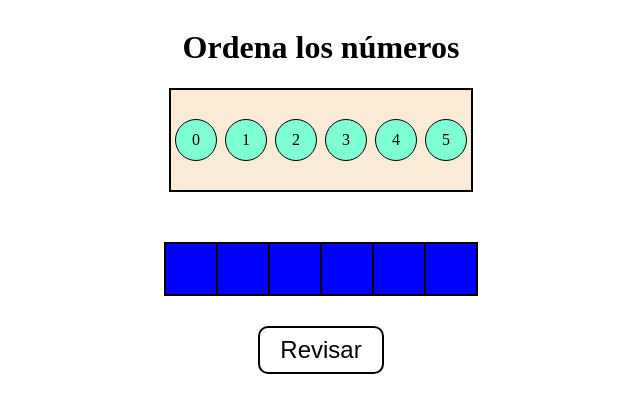
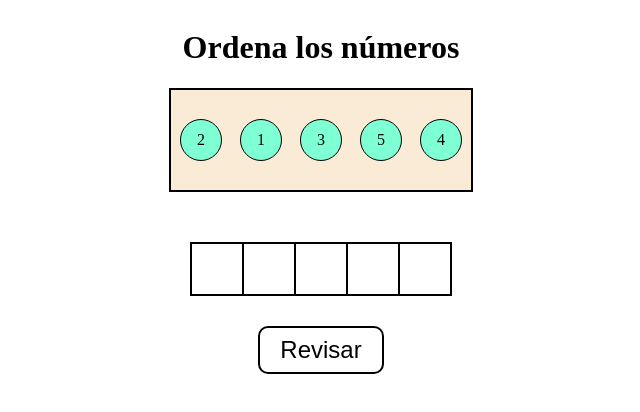
Before and after one commit to CristoferNava/sort-numbers-drag-and-drop-react, a React (Vite) app: page / in a window 1280 px wide. Shown: the top 412 px of the page, without its empty margins (319-959 px from the left). Built offline with nearby package versions, Linux system fonts and the light colour scheme.

Commit message:
Drag the numbers to squares functionality was added.

```diff
--- a/src/App.css
+++ b/src/App.css
@@ -35,7 +35,7 @@
 }
 
 .squares-container {
-  background-color: blueviolet;
+  /* background-color: blueviolet; */
   margin-bottom: 30px;
 
   display: flex;
@@ -47,7 +47,7 @@
   border-top: var(--custom-border);
   border-right: var(--custom-border);
   border-bottom: var(--custom-border);
-  background-color: blue;
+  /* background-color: blue; */
 
   display: flex;
   justify-content: center;
--- a/src/App.jsx
+++ b/src/App.jsx
@@ -5,22 +5,56 @@ import { useState } from "react";
 import "./App.css";
 
 function App() {
-  const [numbers, setNumbers] = useState([0, 1, 2, 3, 4, 5]);
-  const [squares, setSquares] = useState(new Array(numbers.length).fill(null));
+  const [numbers, setNumbers] = useState(
+    new Map([
+      [2, 2],
+      [1, 1],
+      [3, 3],
+      [5, 5],
+      [4, 4],
+    ])
+  );
+  const [squares, setSquares] = useState(
+    new Array([...numbers.values()].length).fill(null)
+  );
 
+  console.log(squares);
   return (
     <main className="main">
       <h1 className="main-title">Ordena los números</h1>
 
       <div className="numbers-container">
-        {numbers.map((number) => {
+        {[...numbers.values()].map((number) => {
           return <Number key={number} value={number} />;
         })}
       </div>
 
       <div className="squares-container">
-        {squares.map((square, idx) => {
-          return <Square key={idx} />;
+        {squares.map((squareVal, idx) => {
+          if (squareVal != null) {
+            return (
+              <Square
+                key={idx}
+                id={idx}
+                squares={squares}
+                setSquares={setSquares}
+                numbers={numbers}
+                setNumbers={setNumbers}
+              >
+                <Number value={squareVal} />
+              </Square>
+            );
+          }
+          return (
+            <Square
+              key={idx}
+              id={idx}
+              squares={squares}
+              setSquares={setSquares}
+              numbers={numbers}
+              setNumbers={setNumbers}
+            />
+          );
         })}
       </div>
 
@@ -30,11 +64,46 @@ function App() {
 }
 
 const Number = ({ value }) => {
-  return <div className="number">{value}</div>;
+  const dragStart = (event, number) => {
+    event.dataTransfer.setData("text/plain", number);
+  };
+
+  return (
+    <div
+      className="number"
+      draggable={true}
+      onDragStart={(e) => dragStart(e, value)}
+    >
+      {value}
+    </div>
+  );
 };
 
-const Square = () => {
-  return <div className="square"></div>;
+const Square = ({ id, children, squares, setSquares, numbers, setNumbers }) => {
+  const dragOver = (event) => {
+    event.preventDefault();
+    console.log("You are dragging over me");
+  };
+
+  const drop = (event, squareIdx) => {
+    console.log("You dropped over me, ", squareIdx);
+    const numberToAdd = parseInt(event.dataTransfer.getData("text/plain"));
+    console.log(numberToAdd);
+
+    // Add the number to the squareIdx
+    squares[squareIdx] = numberToAdd;
+    setSquares([...squares]);
+
+    // Remove the number of the numbers
+    numbers.delete(numberToAdd);
+    setNumbers(new Map(numbers));
+  };
+
+  return (
+    <div className="square" onDragOver={dragOver} onDrop={(e) => drop(e, id)}>
+      {children}
+    </div>
+  );
 };
 
 export default App;
```
